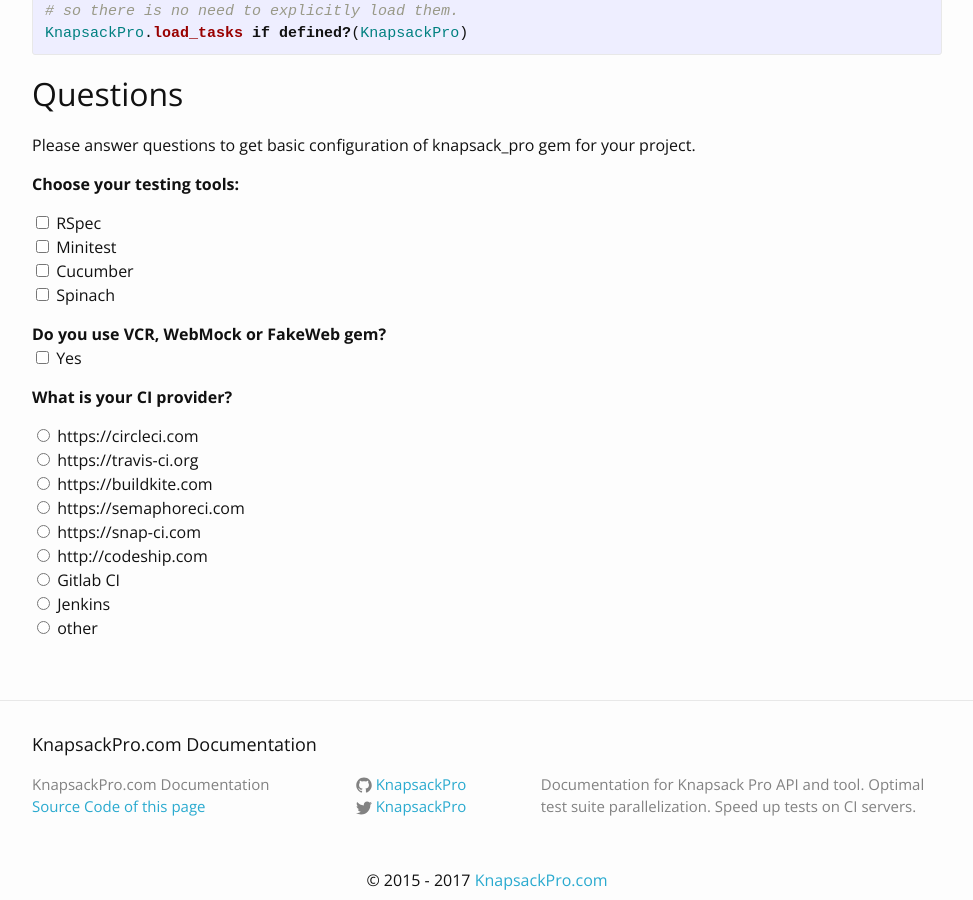
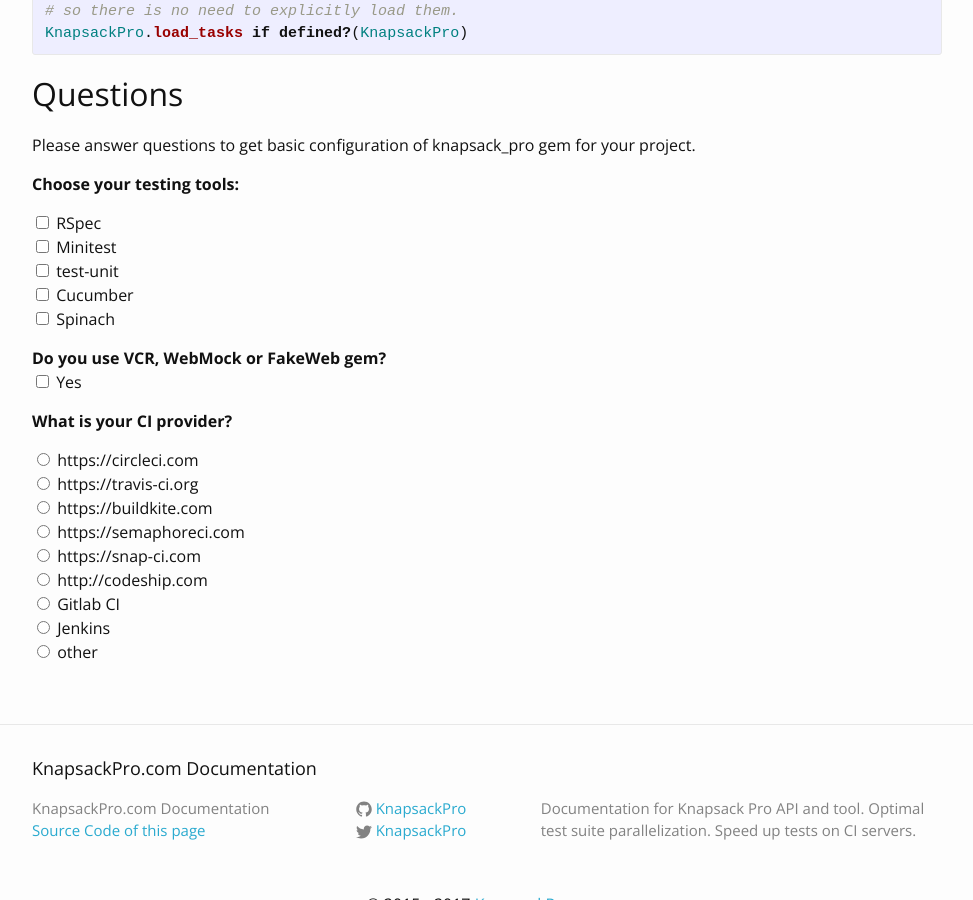
Before and after one commit to KnapsackPro/docs.knapsackpro.com, a Jekyll site: the page built from libraries/knapsack_pro-ruby/guide.md, in a window 1280 px wide and 900 px high, scrolled down 614 px. Shown: the whole window, without its empty margins (153-1126 px from the left). Built offline with Jekyll 4.4.1, drawn with Linux system fonts in a browser that asks for light colours; nearby versions of some CDN libraries.

Commit message:
Add info about test-unit to installation guide

```diff
--- a/javascripts/knapsack_pro-ruby/guide.js
+++ b/javascripts/knapsack_pro-ruby/guide.js
@@ -1,5 +1,5 @@
 $(document).ready(function() {
-  var testRunners = $("#test-runner-rspec, #test-runner-cucumber, #test-runner-minitest, #test-runner-spinach, #vcr-webmock-fakeweb");
+  var testRunners = $("#test-runner-rspec, #test-runner-cucumber, #test-runner-minitest, #test-runner-test-unit, #test-runner-spinach, #vcr-webmock-fakeweb");
 
   testRunners.change(function() {
     id = $(this).attr('id');
--- a/libraries/knapsack_pro-ruby/guide.md
+++ b/libraries/knapsack_pro-ruby/guide.md
@@ -43,6 +43,7 @@ Please answer questions to get basic configuration of knapsack_pro gem for your
   <ul class="none-list">
     <li><label><input type="checkbox" id="test-runner-rspec" /> RSpec</label></li>
     <li><label><input type="checkbox" id="test-runner-minitest" /> Minitest</label></li>
+    <li><label><input type="checkbox" id="test-runner-test-unit" /> test-unit</label></li>
     <li><label><input type="checkbox" id="test-runner-cucumber" /> Cucumber</label></li>
     <li><label><input type="checkbox" id="test-runner-spinach" /> Spinach</label></li>
   </ul>
@@ -91,6 +92,20 @@ Add at the beginning of your test/test_helper.rb:
 {% highlight ruby %}
 require 'knapsack_pro'
 knapsack_pro_adapter = KnapsackPro::Adapters::MinitestAdapter.bind
+knapsack_pro_adapter.set_test_helper_path(__FILE__)
+{% endhighlight %}
+</div>
+
+<div id="guide-test-runner-test-unit" class="hidden">
+<h4>Step for test-unit</h4>
+
+<p>
+Add at the beginning of your test/test_helper.rb:
+</p>
+
+{% highlight ruby %}
+require 'knapsack_pro'
+knapsack_pro_adapter = KnapsackPro::Adapters::TestUnitAdapter.bind
 knapsack_pro_adapter.set_test_helper_path(__FILE__)
 {% endhighlight %}
 </div>
@@ -174,6 +189,7 @@ machine:
     # KNAPSACK_PRO_TEST_SUITE_TOKEN_RSPEC: rspec-token
     # KNAPSACK_PRO_TEST_SUITE_TOKEN_CUCUMBER: cucumber-token
     # KNAPSACK_PRO_TEST_SUITE_TOKEN_MINITEST: minitest-token
+    # KNAPSACK_PRO_TEST_SUITE_TOKEN_TEST_UNIT: test-unit-token
     # KNAPSACK_PRO_TEST_SUITE_TOKEN_SPINACH: spinach-token
 test:
   override:
@@ -187,6 +203,10 @@ test:
 
     # Step for Minitest
     - bundle exec rake knapsack_pro:minitest:
+        parallel: true # Caution: there are 8 spaces indentation!
+
+    # Step for test-unit
+    - bundle exec rake knapsack_pro:test_unit:
         parallel: true # Caution: there are 8 spaces indentation!
 
     # Step for Spinach
@@ -238,6 +258,9 @@ script:
   # Step for Minitest
   - "bundle exec rake knapsack_pro:minitest"
 
+  # Step for test-unit
+  - "bundle exec rake knapsack_pro:test_unit"
+
   # Step for Spinach
   - "bundle exec rake knapsack_pro:spinach"
 
@@ -247,6 +270,7 @@ env:
     - KNAPSACK_PRO_TEST_SUITE_TOKEN_RSPEC=rspec-token
     - KNAPSACK_PRO_TEST_SUITE_TOKEN_CUCUMBER=cucumber-token
     - KNAPSACK_PRO_TEST_SUITE_TOKEN_MINITEST=minitest-token
+    - KNAPSACK_PRO_TEST_SUITE_TOKEN_TEST_UNIT=test-unit-token
     - KNAPSACK_PRO_TEST_SUITE_TOKEN_SPINACH=spinach-token
 
     - KNAPSACK_PRO_CI_NODE_TOTAL=2
@@ -260,8 +284,8 @@ Such configuration will generate matrix with 2 following ENV rows:
 </p>
 
 {% highlight ruby %}
-KNAPSACK_PRO_CI_NODE_TOTAL=2 KNAPSACK_PRO_CI_NODE_INDEX=0 KNAPSACK_PRO_TEST_SUITE_TOKEN_RSPEC=rspec-token KNAPSACK_PRO_TEST_SUITE_TOKEN_CUCUMBER=cucumber-token KNAPSACK_PRO_TEST_SUITE_TOKEN_MINITEST=minitest-token KNAPSACK_PRO_TEST_SUITE_TOKEN_SPINACH=spinach-token
-KNAPSACK_PRO_CI_NODE_TOTAL=2 KNAPSACK_PRO_CI_NODE_INDEX=1 KNAPSACK_PRO_TEST_SUITE_TOKEN_RSPEC=rspec-token KNAPSACK_PRO_TEST_SUITE_TOKEN_CUCUMBER=cucumber-token KNAPSACK_PRO_TEST_SUITE_TOKEN_MINITEST=minitest-token KNAPSACK_PRO_TEST_SUITE_TOKEN_SPINACH=spinach-token
+KNAPSACK_PRO_CI_NODE_TOTAL=2 KNAPSACK_PRO_CI_NODE_INDEX=0 KNAPSACK_PRO_TEST_SUITE_TOKEN_RSPEC=rspec-token KNAPSACK_PRO_TEST_SUITE_TOKEN_CUCUMBER=cucumber-token KNAPSACK_PRO_TEST_SUITE_TOKEN_MINITEST=minitest-token KNAPSACK_PRO_TEST_SUITE_TOKEN_TEST_UNIT=test-unit-token KNAPSACK_PRO_TEST_SUITE_TOKEN_SPINACH=spinach-token
+KNAPSACK_PRO_CI_NODE_TOTAL=2 KNAPSACK_PRO_CI_NODE_INDEX=1 KNAPSACK_PRO_TEST_SUITE_TOKEN_RSPEC=rspec-token KNAPSACK_PRO_TEST_SUITE_TOKEN_CUCUMBER=cucumber-token KNAPSACK_PRO_TEST_SUITE_TOKEN_MINITEST=minitest-token KNAPSACK_PRO_TEST_SUITE_TOKEN_TEST_UNIT=test-unit-token KNAPSACK_PRO_TEST_SUITE_TOKEN_SPINACH=spinach-token
 {% endhighlight %}
 
 <p>
@@ -285,6 +309,9 @@ bundle exec rake knapsack_pro:cucumber
 
 # Step for Minitest
 bundle exec rake knapsack_pro:minitest
+
+# Step for test-unit
+bundle exec rake knapsack_pro:test_unit
 
 # Step for Spinach
 bundle exec rake knapsack_pro:spinach
@@ -311,7 +338,7 @@ If you want to use Buildkite retry single agent feature to retry just failed tes
 <h4>Step for https://semaphoreci.com</h4>
 
 <p>
-Knapsack Pro supports semaphoreapp ENVs SEMAPHORE_THREAD_COUNT and SEMAPHORE_CURRENT_THREAD. The only thing you need to do is set up knapsack_pro rspec/cucumber/minitest command for as many threads as you need. Here is an example:
+Knapsack Pro supports semaphoreapp ENVs SEMAPHORE_THREAD_COUNT and SEMAPHORE_CURRENT_THREAD. The only thing you need to do is set up knapsack_pro rspec/cucumber/minitest/test_unit command for as many threads as you need. Here is an example:
 </p>
 
 {% highlight ruby %}
@@ -322,6 +349,8 @@ bundle exec rake knapsack_pro:rspec
 bundle exec rake knapsack_pro:cucumber
 ## Step for Minitest
 bundle exec rake knapsack_pro:minitest
+## Step for test-unit
+bundle exec rake knapsack_pro:test_unit
 ## Step for Spinach
 bundle exec rake knapsack_pro:spinach
 
@@ -332,6 +361,8 @@ bundle exec rake knapsack_pro:rspec
 bundle exec rake knapsack_pro:cucumber
 ## Step for Minitest
 bundle exec rake knapsack_pro:minitest
+## Step for test-unit
+bundle exec rake knapsack_pro:test_unit
 ## Step for Spinach
 bundle exec rake knapsack_pro:spinach
 {% endhighlight %}
@@ -355,6 +386,9 @@ bundle exec rake knapsack_pro:cucumber
 
 # Step for Minitest
 bundle exec rake knapsack_pro:minitest
+
+# Step for test-unit
+bundle exec rake knapsack_pro:test_unit
 
 # Step for Spinach
 bundle exec rake knapsack_pro:spinach
@@ -590,6 +624,18 @@ $ KNAPSACK_PRO_CI_NODE_TOTAL=2 KNAPSACK_PRO_CI_NODE_INDEX=1 bundle exec rake kna
 {% endhighlight %}
 
 <p>
+Step for test-unit
+</p>
+
+{% highlight ruby %}
+# Command for first CI node
+$ KNAPSACK_PRO_CI_NODE_TOTAL=2 KNAPSACK_PRO_CI_NODE_INDEX=0 bundle exec rake knapsack_pro:test_unit
+
+# Command for second CI node
+$ KNAPSACK_PRO_CI_NODE_TOTAL=2 KNAPSACK_PRO_CI_NODE_INDEX=1 bundle exec rake knapsack_pro:test_unit
+{% endhighlight %}
+
+<p>
 Step for cucumber
 </p>
 
```
